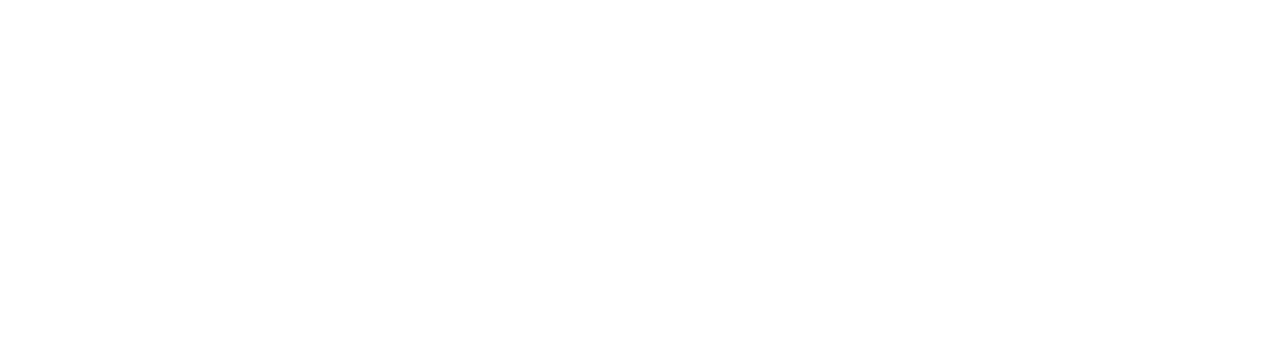
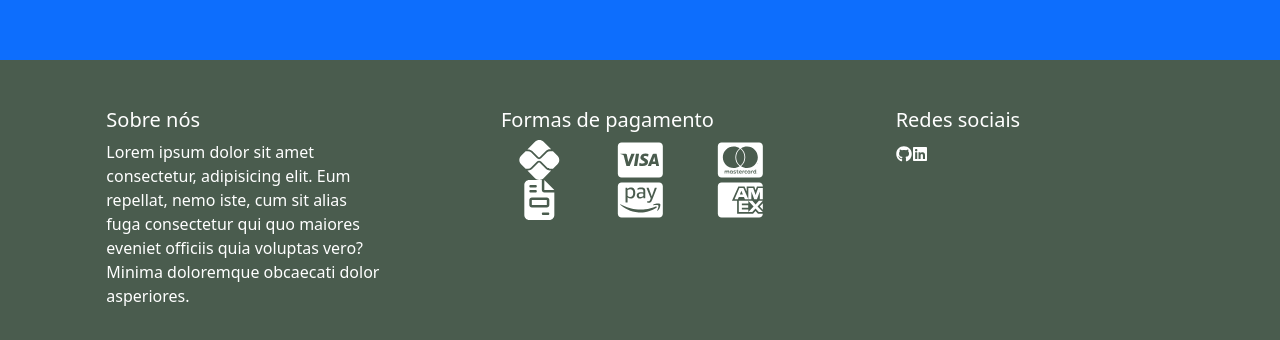
Before and after one commit to Credosvaldo/workshop-springboot3-jpa, a React (Create React App) app in the folder view/: page / in a window 1280 px wide. Shown: the part 908-1248 px from the top of the page. Before the commit the page ends 800 px from the top, so only its background shows below. Built offline with nearby package versions, Linux system fonts and the light colour scheme.

Commit message:
feat: footer quase completo

```diff
--- a/view/src/colors.css
+++ b/view/src/colors.css
@@ -55,3 +55,9 @@
 .logo {
     width: 8em;
 }
+
+html, body {
+    min-height: 100%;
+    margin: 0;
+    padding: 0;
+}
--- a/view/src/components/layouts/Footer.jsx
+++ b/view/src/components/layouts/Footer.jsx
@@ -1,8 +1,46 @@
+import { FaPix, FaCcVisa, FaCcMastercard, FaFileInvoice, FaCcAmazonPay, FaCcAmex, FaGithub, FaLinkedin  } from "react-icons/fa6";
+
+
 function Footer() {
 
     return (
-        <div>
-            <h1>Footer</h1>
+        <div className="row bg-color-4 m-0 bottom-0 text-white p-5">
+
+            <div className="d-flex flex-wrap col-4 justify-content-center">
+                <div className="w-75">
+                    <h5>Sobre nós</h5>
+                    <p>
+                        Lorem ipsum dolor sit amet consectetur, adipisicing elit. Eum repellat, nemo iste, cum sit alias fuga consectetur qui quo maiores eveniet officiis quia voluptas vero? Minima doloremque obcaecati dolor asperiores.
+                    </p>
+                </div>
+            </div>
+
+            <div className="d-flex flex-wrap col-4 justify-content-center">
+                <div className="w-75">
+                    <h5>Formas de pagamento</h5>
+                    <div className="display-6 row">
+                        <FaPix className="col-4"></FaPix>
+                        <FaCcVisa className="col-4"></FaCcVisa>
+                        <FaCcMastercard className="col-4"></FaCcMastercard>
+                        <FaFileInvoice className="col-4"></FaFileInvoice>
+                        <FaCcAmazonPay className="col-4"></FaCcAmazonPay>
+                        <FaCcAmex className="col-4"></FaCcAmex>
+
+                    </div>
+                </div>
+
+            </div>
+
+            <div className="d-flex flex-wrap col-4 justify-content-center">
+                <div className="w-75">
+                    <h5>Redes sociais</h5>
+
+
+                    <FaGithub></FaGithub>
+                    <FaLinkedin></FaLinkedin>
+
+                </div>
+            </div>
         </div>
     )
 }
--- a/view/src/components/layouts/Main.jsx
+++ b/view/src/components/layouts/Main.jsx
@@ -12,6 +12,7 @@
 function Main() {
 
     return (
+        <div className='bg-primary vh-100'>
             <Routes>
                 <Route path='/' Component={Home} />
                 <Route path='/order' Component={Order} />
@@ -20,6 +21,8 @@
                 <Route path='/user' Component={User} />
                 <Route path='/confirm' Component={Confirm} />
             </Routes>
+
+        </div>
     )
 }
 
```
Lines whose indentation alone changed are shown as unchanged.
